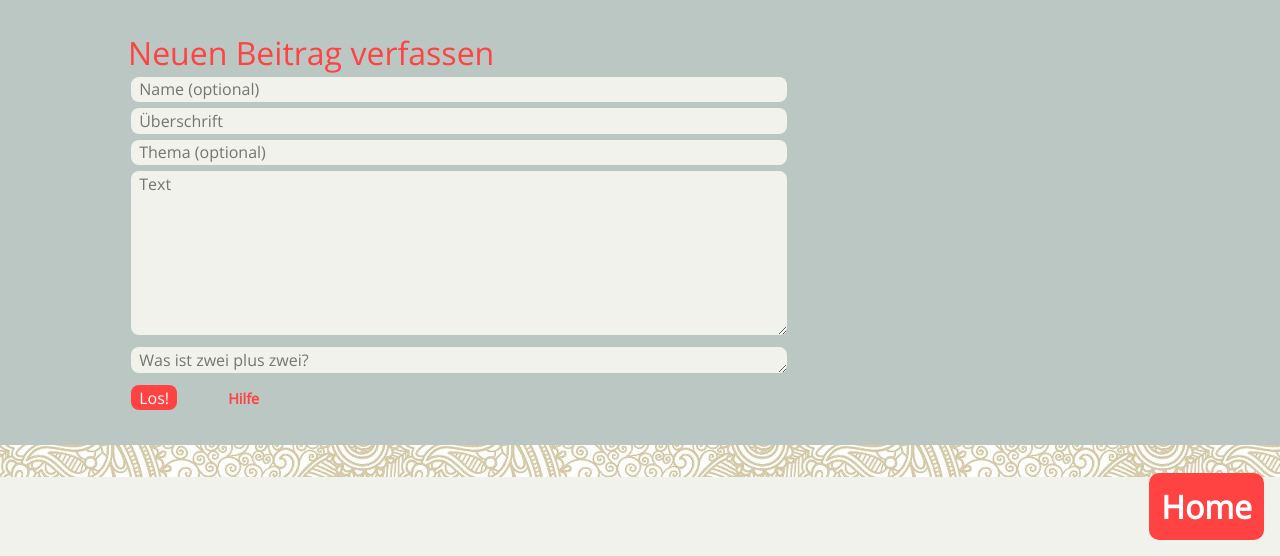
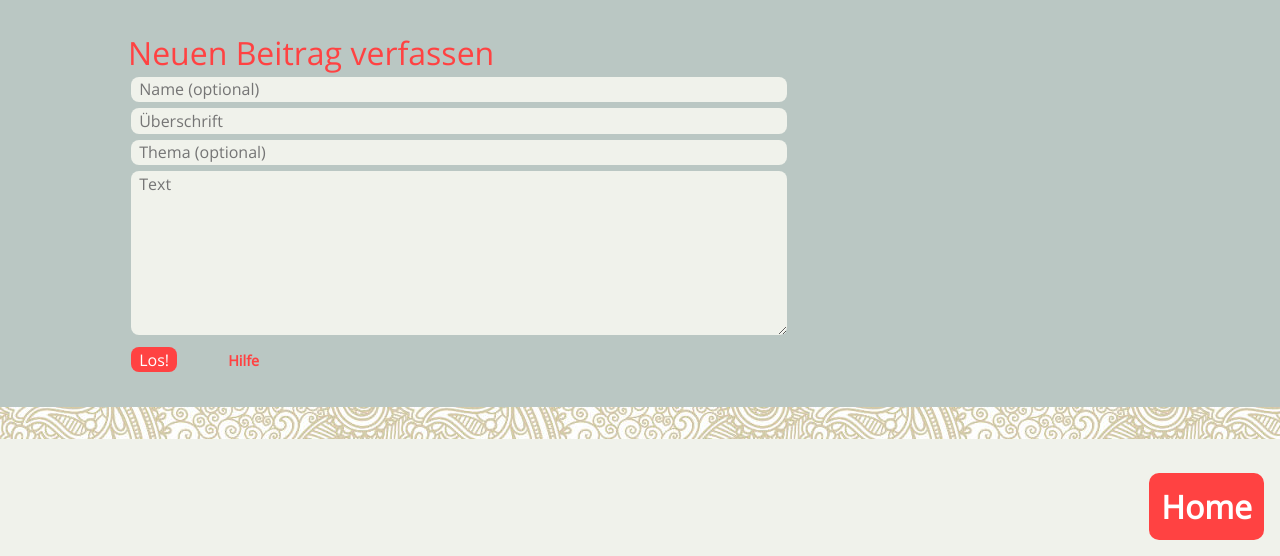
Before and after one commit to tobiasno/OrganicBoard, a PHP site: page / in a window 1280 px wide. Shown: the part 244-800 px from the top of the page. Run offline with PHP 8.4, Linux system fonts and the light colour scheme; data comes from the database, SQL or seed files in the repository; tables that the repository leaves empty hold one stand-in row (values such as "Sample post").

Commit message:
implemented new check feature

```diff
--- a/www/common/css/mobile.css
+++ b/www/common/css/mobile.css
@@ -73,8 +73,9 @@ input, textarea, button {
   background: #FFFFFF;
 }
 
-.captcha_field {
+.check_field {
   max-height: 3rem;
+  display: none;
 }
 
 button {
--- a/www/common/css/style.css
+++ b/www/common/css/style.css
@@ -61,8 +61,9 @@ input, textarea, button {
   background: #F0F2EB;
 }
 
-.captcha_field {
+.check_field {
   max-height: 1.4rem;
+  display: none;
 }
 
 button {
--- a/www/common/php/lib/class.forum.php
+++ b/www/common/php/lib/class.forum.php
@@ -31,9 +31,8 @@
     private $topic_path = '?topic=';
     // Messages
     private $submit_error = "Fehler: Eintrag konnte nicht abgeschickt werden.";
-    // Captcha
-    private $captcha_question ="Was ist zwei plus zwei?";
-    private $captcha_answer = "4";
+    // Check: Tripwire for bots. Use any hard to guess string.
+    private $check = "eT37GalP08Hnf4Nxnfwoig564Zhdsmrotujf";
     // Behavioral algorithms
     private $scoring_algorithm = '
         100.00000000 * (
@@ -263,7 +262,7 @@
               <input type="text" maxlength="64" id="headline" name="headline" placeholder="Überschrift"><br>
               <input type="text" maxlength="20" id="topic" name="topic" placeholder="Thema (optional)" value="'.$topic.'"><br>
               <textarea type="text" id="content" name="content" placeholder="Text"></textarea><br>
-              <textarea class="captcha_field" type="text" id="captcha" name="captcha" placeholder="'.$this -> captcha_question.'"></textarea><br>
+              <input class="check_field" type="text" id="check" name="check" value="'.$this -> check.'">
               <button type="submit">Los!</button><a href="./doc/userguide.html" target="_blank" id="help_link">Hilfe</a>
             </form>
           </div>';
@@ -390,7 +389,7 @@
           <form action="'.$this -> single_path . $id.'#answer_form" method="post" accept-charset="UTF-8">
             <input type="text" maxlength="16" id="name" name="name" placeholder="Name (optional)"><br>
             <textarea type="text" id="content" name="content" placeholder="Text"></textarea><br>
-            <textarea class="captcha_field" type="text" id="captcha" name="captcha" placeholder="'.$this -> captcha_question.'"></textarea><br>
+            <input class="check_field" type="text" id="check" name="check" value="'.$this -> check.'">
             <button type="submit">Los!</button>
           </form>';
       return $output;
@@ -405,7 +404,7 @@
      * @return boolean
      */
     private function writePost ($post) {
-      if (empty ($post) || $post["headline"] === '' || $post["content"] === '' || $post["captcha"] != $this -> captcha_answer) {
+      if (empty ($post) || $post["headline"] === '' || $post["content"] === '' || $post["check"] != $this -> check) {
         return false;
       } else {
         $post = $this -> cleanInput ($post);
@@ -446,7 +445,7 @@
      * @return boolean
      */
     private function writeReply ($id, $post) {
-      if (empty ($post) || $post["content"] === '' || $id === 0 || $post["captcha"] != $this -> captcha_answer) { // No replying to ID 0 to combat spam.
+      if (empty ($post) || $post["content"] === '' || $id === 0 || $post["check"] != $this -> check) { // No replying to ID 0 to combat spam.
         return false;
       } else {
         $post = $this -> cleanInput ($post);
```
